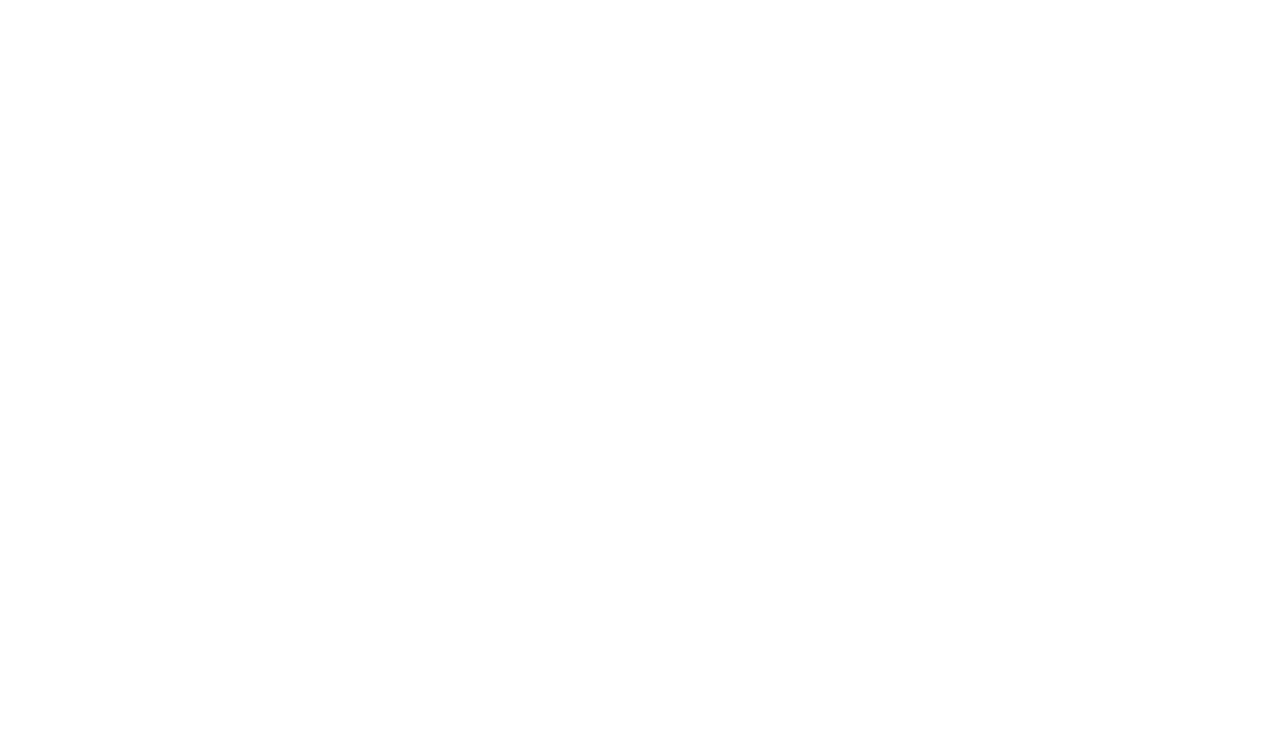
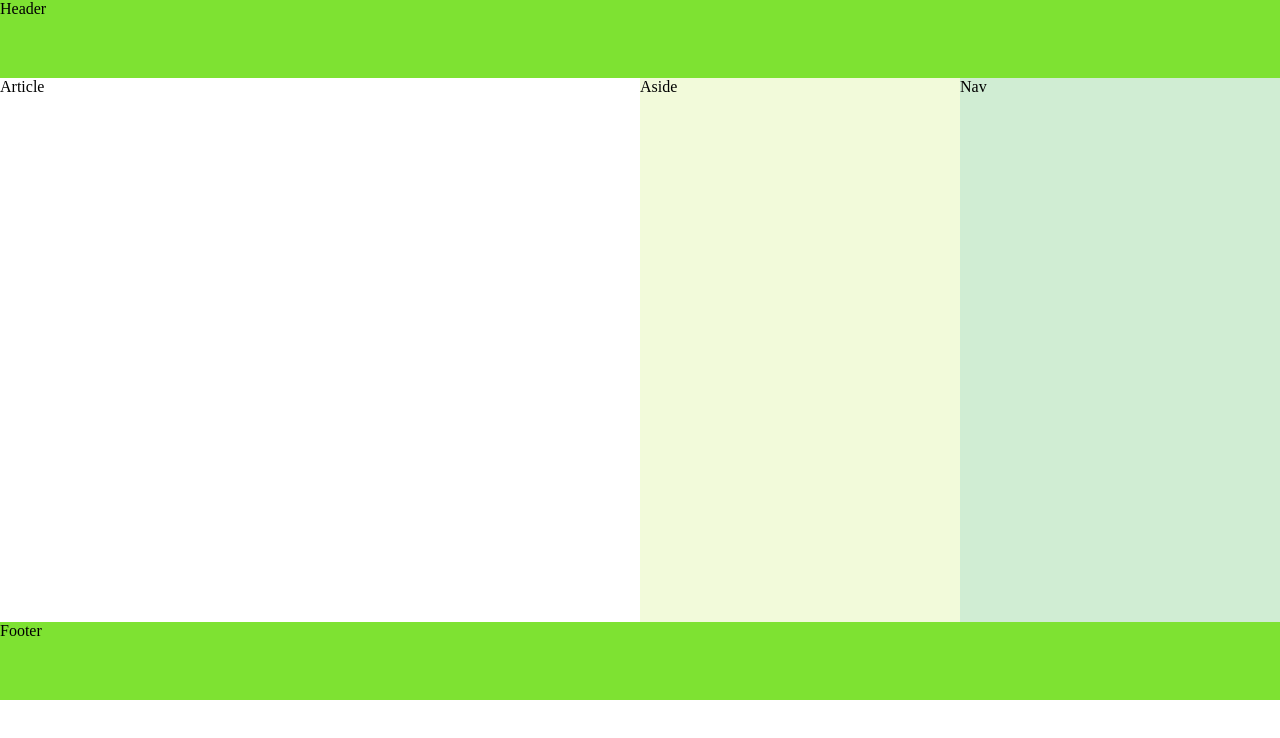
Before and after one commit to HarshRa3/grid1, a plain HTML site: page index.html in a window 1280 px wide. Drawn offline with Linux system fonts and the light colour scheme.

Commit message:
my new grid layout

```diff
--- a/index.html
+++ b/index.html
@@ -7,6 +7,16 @@
     <link rel="stylesheet" href="style.css">
 </head>
 <body>
-
+    <div class="main">
+        <div class="container">
+            <div class="child_container header">
+                Header
+            </div>
+            <div class="child_container article">Article</div>
+            <div class="child_container aside">Aside</div>
+            <div class="child_container nav">Nav</div>
+            <div class="child_container footer">Footer</div>
+        </div>
+    </div>
 </body>
 </html>
--- a/style.css
+++ b/style.css
@@ -0,0 +1,53 @@
+*{
+    margin: 0;
+    padding: 0;
+    box-sizing: border-box;
+}
+
+.main{
+    width: 100%;
+    overflow: auto;
+}
+.container{
+    width: 100%;
+    display: grid;
+    grid-template-columns: repeat(4,1fr);
+    grid-template-rows: repeat(9,77.8px);
+    justify-content: space-around;
+}
+
+.header{
+    grid-column: 1/5;
+    background-color: #7ee232;
+}
+.article{
+    grid-row: 2/9;
+  grid-column: 1/3;
+  background-color: white;
+}
+.aside{
+    grid-row: 2/9;
+    background-color: #f2fada;
+}
+.nav{
+    grid-row: 2/9;
+    background-color: #d0edd3;
+}
+.footer{
+    grid-column: 1/5;
+    background-color: #7ee232;
+}
+@media(max-width:940px){
+    .article{
+        grid-column: 1/5;
+        grid-row: 2/6;
+    }
+    .aside{
+        grid-column: 1/3;
+        grid-row: 6/9;
+    }
+    .nav{
+        grid-row: 6/9;
+        grid-column: 3/5;
+    }
+}
```
